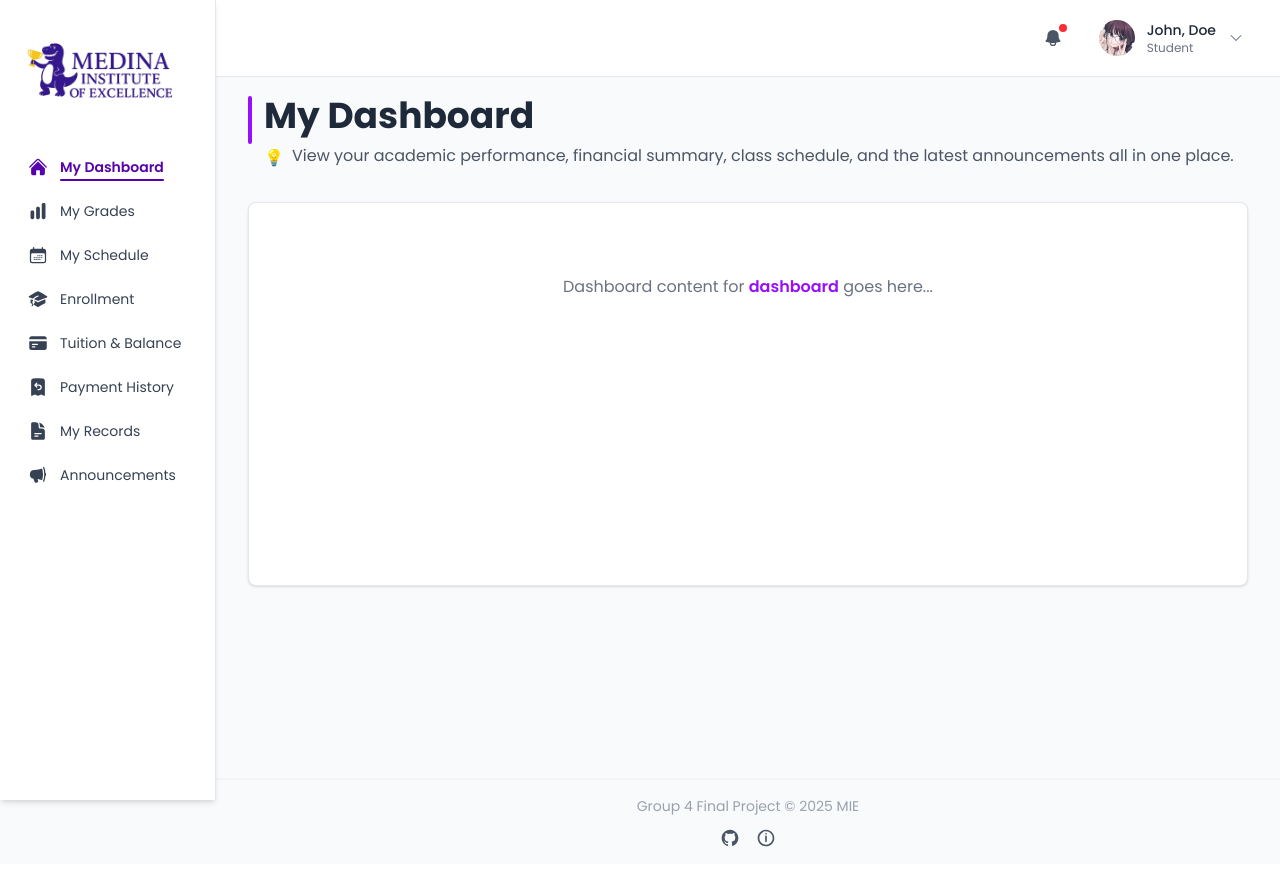
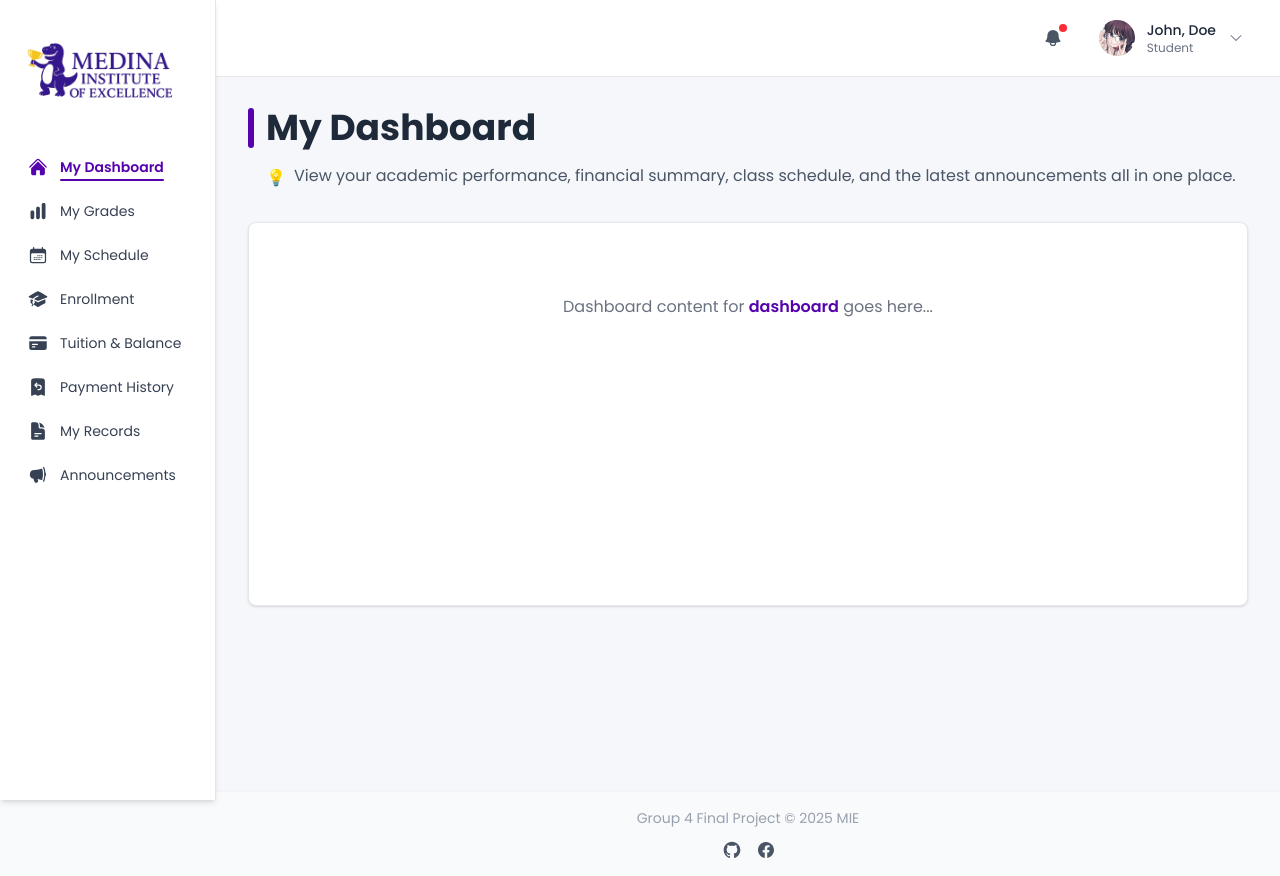
Before and after one commit to Waldric/final-project-group4-frontend, a React (Vite) app: page / in a window 1280 px wide. Built offline with nearby package versions, Linux system fonts and the light colour scheme.

Commit message:
third commit: a few tweaks

```diff
--- a/src/components/Footer.jsx
+++ b/src/components/Footer.jsx
@@ -41,16 +41,14 @@ const Footer = () => {
               aria-label="About"
             >
               <svg
-                className="w-5 h-5"
+                xmlns="http://www.w3.org/2000/svg"
+                width="16"
+                height="16"
                 fill="currentColor"
-                viewBox="0 0 24 24"
-                xmlns="http://www.w3.org/2000/svg"
+                class="bi bi-facebook"
+                viewBox="0 0 16 16"
               >
-                <path
-                  fillRule="evenodd"
-                  clipRule="evenodd"
-                  d="M12 2C6.477 2 2 6.477 2 12s4.477 10 10 10 10-4.477 10-10S17.523 2 12 2zm0 18c-4.411 0-8-3.589-8-8s3.589-8 8-8 8 3.589 8 8-3.589 8-8 8zm0-14a1 1 0 100 2 1 1 0 000-2zm-1 4a1 1 0 012 0v6a1 1 0 01-2 0v-6z"
-                />
+                <path d="M16 8.049c0-4.446-3.582-8.05-8-8.05C3.58 0-.002 3.603-.002 8.05c0 4.017 2.926 7.347 6.75 7.951v-5.625h-2.03V8.05H6.75V6.275c0-2.017 1.195-3.131 3.022-3.131.876 0 1.791.157 1.791.157v1.98h-1.009c-.993 0-1.303.621-1.303 1.258v1.51h2.218l-.354 2.326H9.25V16c3.824-.604 6.75-3.934 6.75-7.951" />
               </svg>
             </a>
           </div>
--- a/src/components/Maincontent.jsx
+++ b/src/components/Maincontent.jsx
@@ -3,14 +3,14 @@ import Footer from "./Footer";
 
 const MainContent = ({ activeItem }) => {
   return (
-    <main className="md:ml-54 mt-16 bg-gray-50 min-h-screen flex flex-col">
+    <main className="md:ml-54 mt-19 bg-[#F5F7FB] min-h-screen flex flex-col">
       <div className="flex-1 p-4 md:p-8">
         {/* Page Header */}
         <div className="mb-8">
           <div className="flex items-start gap-3">
-            <div className="w-1 h-12 bg-purple-600 rounded-full"></div>
+            <div className="w-1.5 h-10 bg-[#5603AD] rounded-full"></div>
             <div>
-              <h1 className="text-2xl md:text-4xl font-bold text-gray-800 mb-2">
+              <h1 className="text-2xl md:text-4xl font-bold text-gray-800 mb-4">
                 My Dashboard
               </h1>
               <p className="text-sm md:text-base text-gray-600 flex items-start gap-2">
@@ -28,7 +28,7 @@ const MainContent = ({ activeItem }) => {
         <div className="bg-white rounded-lg shadow-sm border border-gray-200 p-4 md:p-6 min-h-96">
           <p className="text-gray-500 text-center py-12">
             Dashboard content for{" "}
-            <span className="font-semibold text-purple-600">{activeItem}</span>{" "}
+            <span className="font-semibold text-[#5603AD]">{activeItem}</span>{" "}
             goes here...
           </p>
         </div>
```
